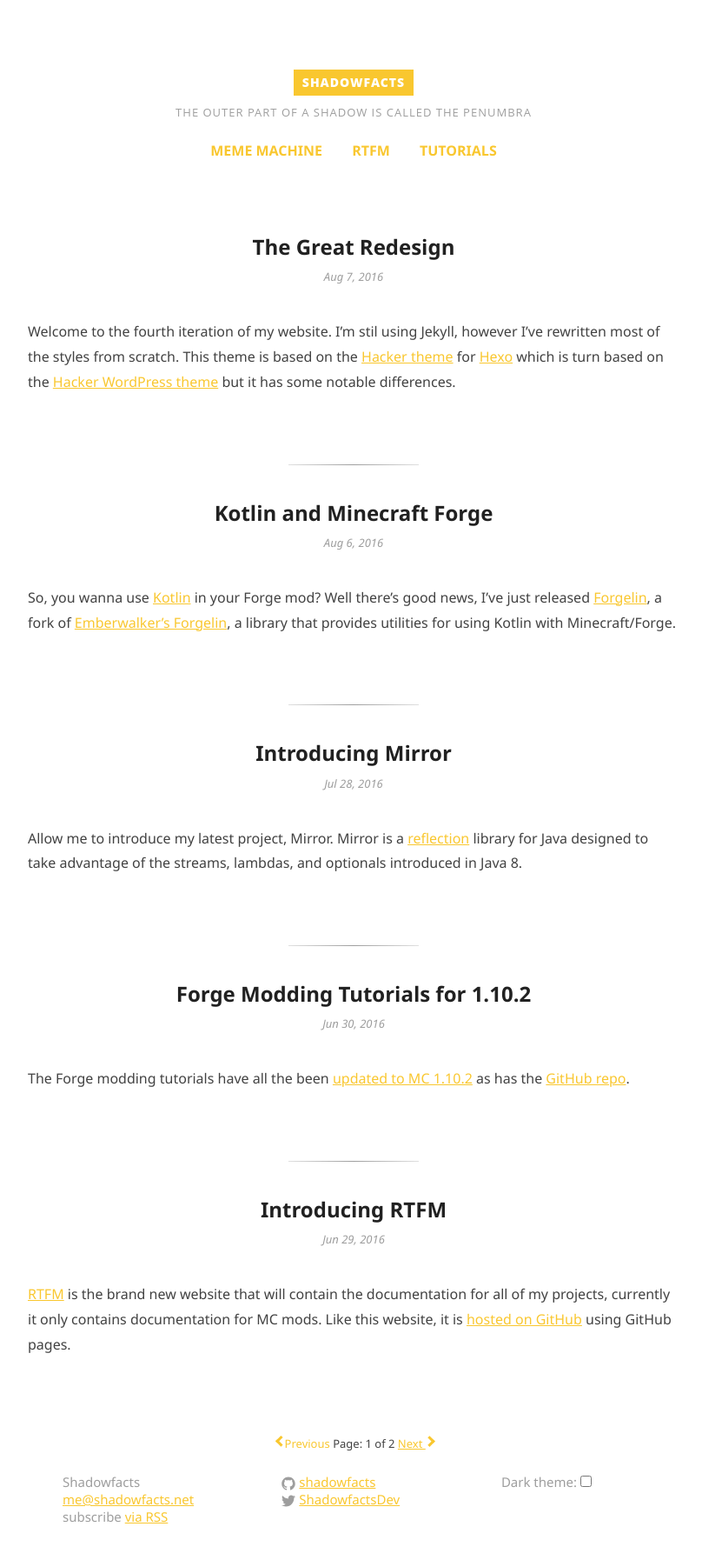
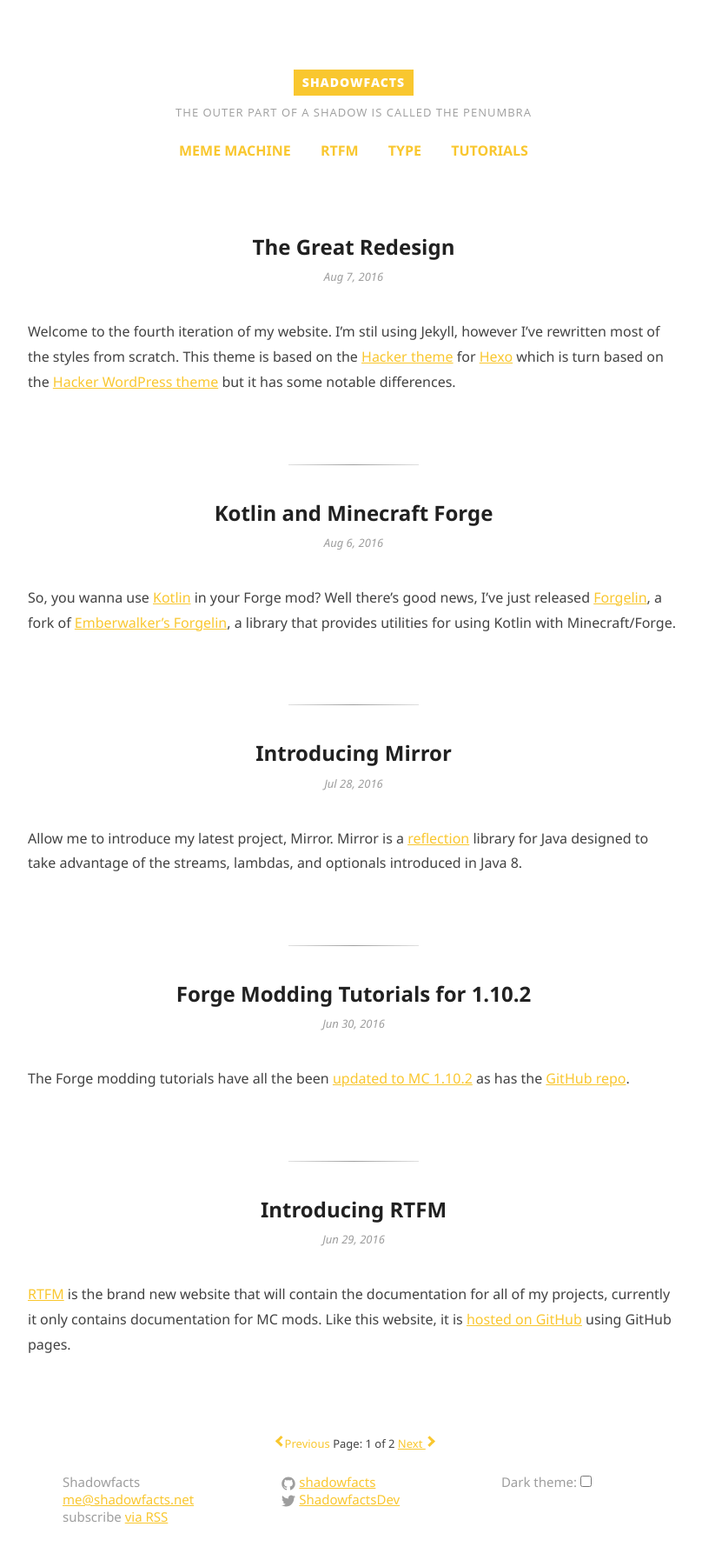
Before and after one commit to shadowfacts/shadowfacts.github.io, a Jekyll site: the page built from index.html, in a window 1280 px wide. Shown: the whole page at 87% size, without its empty margins (233-1041 px from the left). Built offline with Jekyll 4.4.1, drawn with Linux system fonts in a browser that asks for light colours; some web fonts are replaced; the list of posts is cut into pages by our own code.

Commit message:
Add Type link to header

```diff
--- a/_includes/header.html
+++ b/_includes/header.html
@@ -11,6 +11,7 @@
 		<ul>
 			<li><a href="https://mememachine.shadowfacts.net">Meme Machine</a></li>
 			<li><a href="https://rtfm.shadowfacts.net">RTFM</a></li>
+			<li><a href="https://type.shadowfacts.net">Type</a></li>
 			{% for the_page in site.pages %}
 				{% if the_page.title %}
 				<li><a href="{{ the_page.url | prepend: site.baseurl }}">{{ the_page.title }}</a></li>
```
